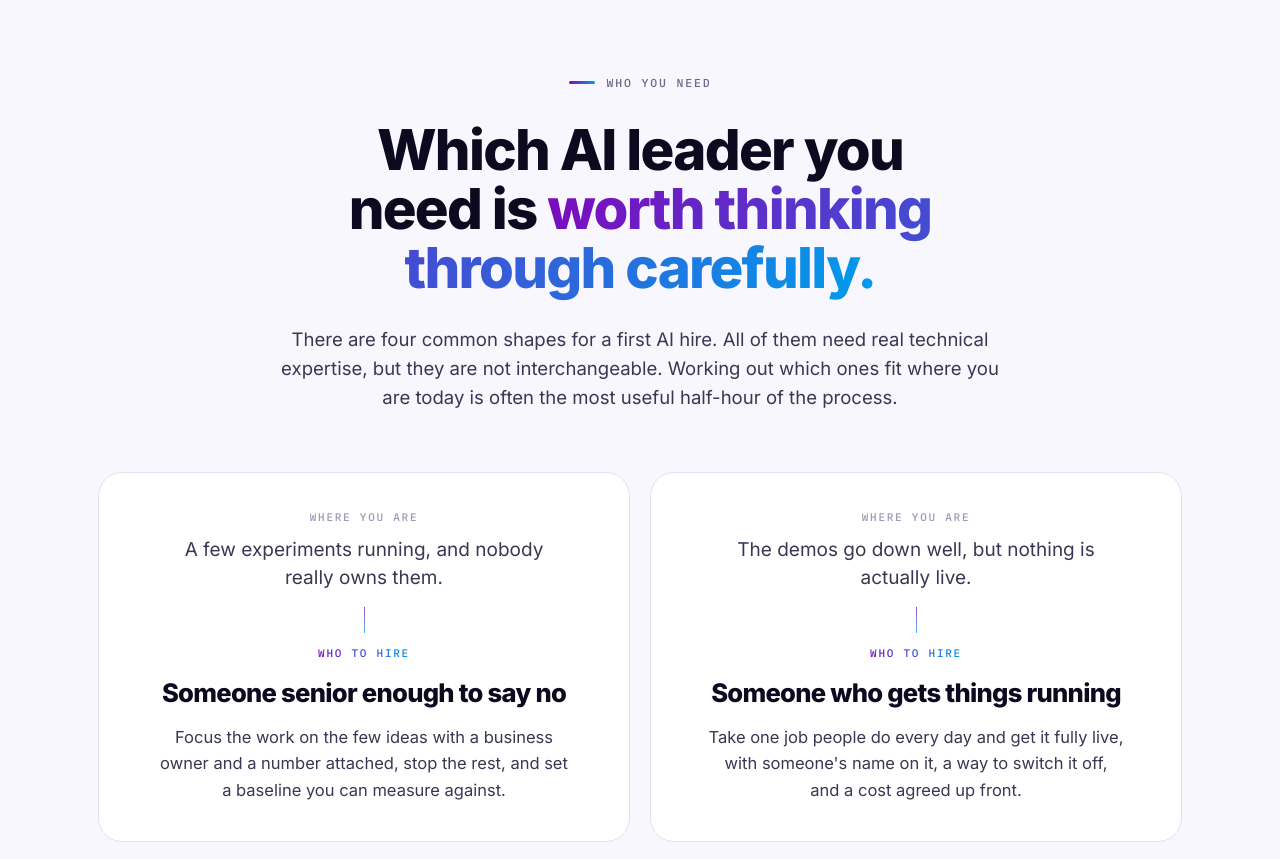
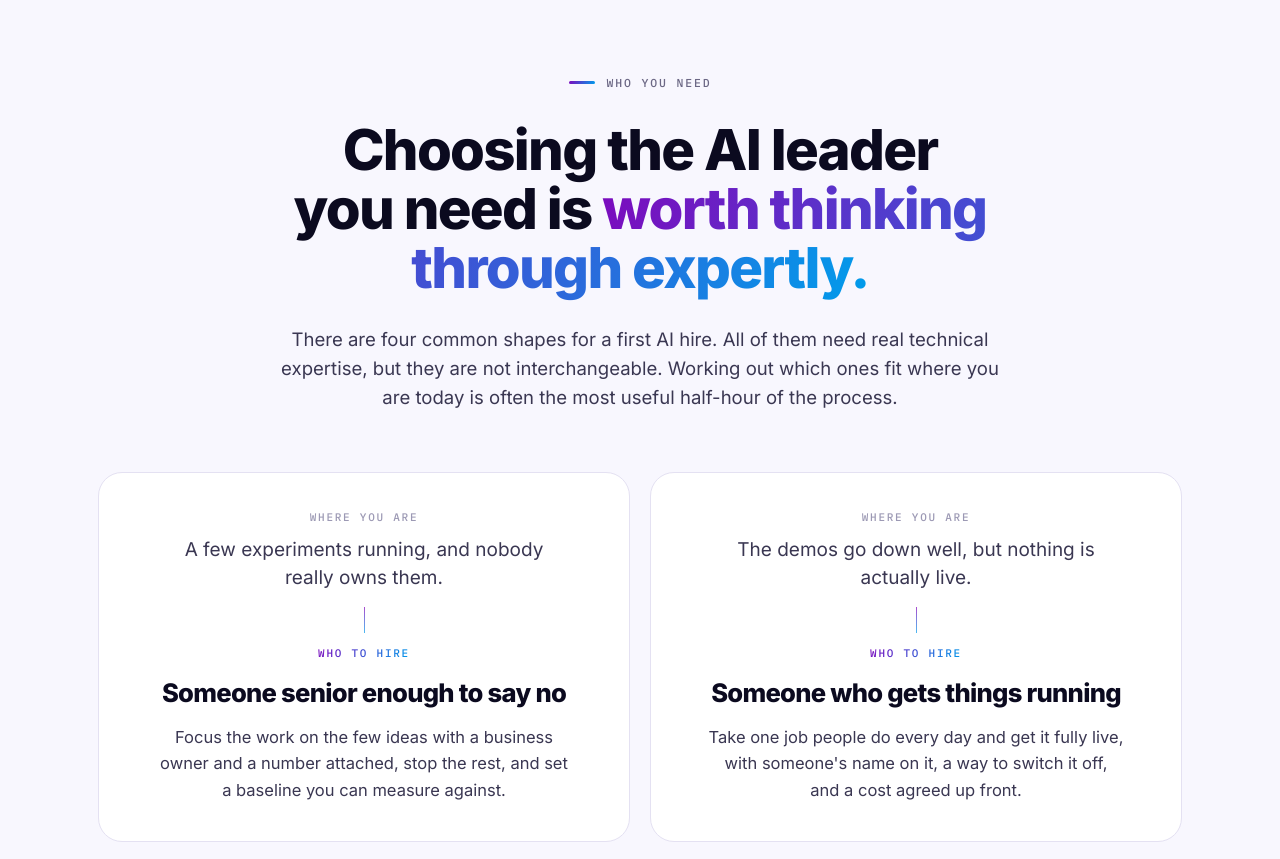
Before and after one commit to karissaIrene/expertly-recruit, a plain HTML site: page dist/explore/index.html in a window 1280 px wide. Shown: the part 5300-6159 px from the top of the page. Drawn offline with Linux system fonts and the light colour scheme.

Commit message:
Explore page: "Choosing the AI leader you need" heading (#8)
* fix(explore): "Choosing the AI leader you need" heading

Problem: "Which AI leader you need is worth thinking through carefully"
read as a cautious aside rather than a reason to work with us.
Solution: "Choosing the AI leader you need is worth thinking through
expertly", which also echoes the Expertly name.

Co-Authored-By: Claude Opus 5.5 (1M context) <noreply@anthropic.com>

* fix(explore): Hold the Who You Need heading to three lines

Problem: Balanced wrapping split the new heading over four lines.
Solution: Break it after "leader" and "thinking" on screens wide enough
to hold the lines, and let narrow screens wrap naturally.

Co-Authored-By: Claude Opus 5.5 (1M context) <noreply@anthropic.com>

---------

Co-authored-by: Karissa Ostoski <karissairene@Karissas-Laptop.local>
Co-authored-by: Claude Opus 5.5 (1M context) <noreply@anthropic.com>

```diff
--- a/dist/explore/index.html
+++ b/dist/explore/index.html
@@ -347,6 +347,13 @@
     font-size: clamp(34px, 4.4vw, 60px); font-weight: 800;
     max-width: 17ch; margin-inline: auto;
   }
+  /* WHY set breaks on this heading: balanced wrapping split it over four
+     lines with "leader" orphaned on the second. Karissa wants exactly three
+     lines with "leader" ending the first; the breaks only apply where the
+     heading is wide enough to hold them, narrow screens wrap naturally. */
+  .sec-head h2.three-lines { max-width: none; }
+  .wide-br { display: none; }
+  @media (min-width: 760px) { .wide-br { display: inline; } }
   .sec-head p {
     margin: 28px auto 0; color: var(--ink-2);
     font-size: clamp(18px, 1.45vw, 21px); line-height: 1.55; max-width: 62ch;
@@ -850,7 +857,7 @@
     <div class="wrap">
       <div class="sec-head reveal">
         <div class="eyebrow">Who you need</div>
-        <h2>Which AI leader you need is <span class="grad-text">worth thinking through carefully.</span></h2>
+        <h2 class="three-lines">Choosing the AI leader<br class="wide-br" /> you need is <span class="grad-text">worth thinking<br class="wide-br" /> through expertly.</span></h2>
         <p>
           There are four common shapes for a first AI hire. All of them need real technical expertise,
           but they are not interchangeable. Working out which ones fit where you are today is often the most useful half-hour of the process.
```
Also changed, not shown: explore.html (+8 -1 lines).
